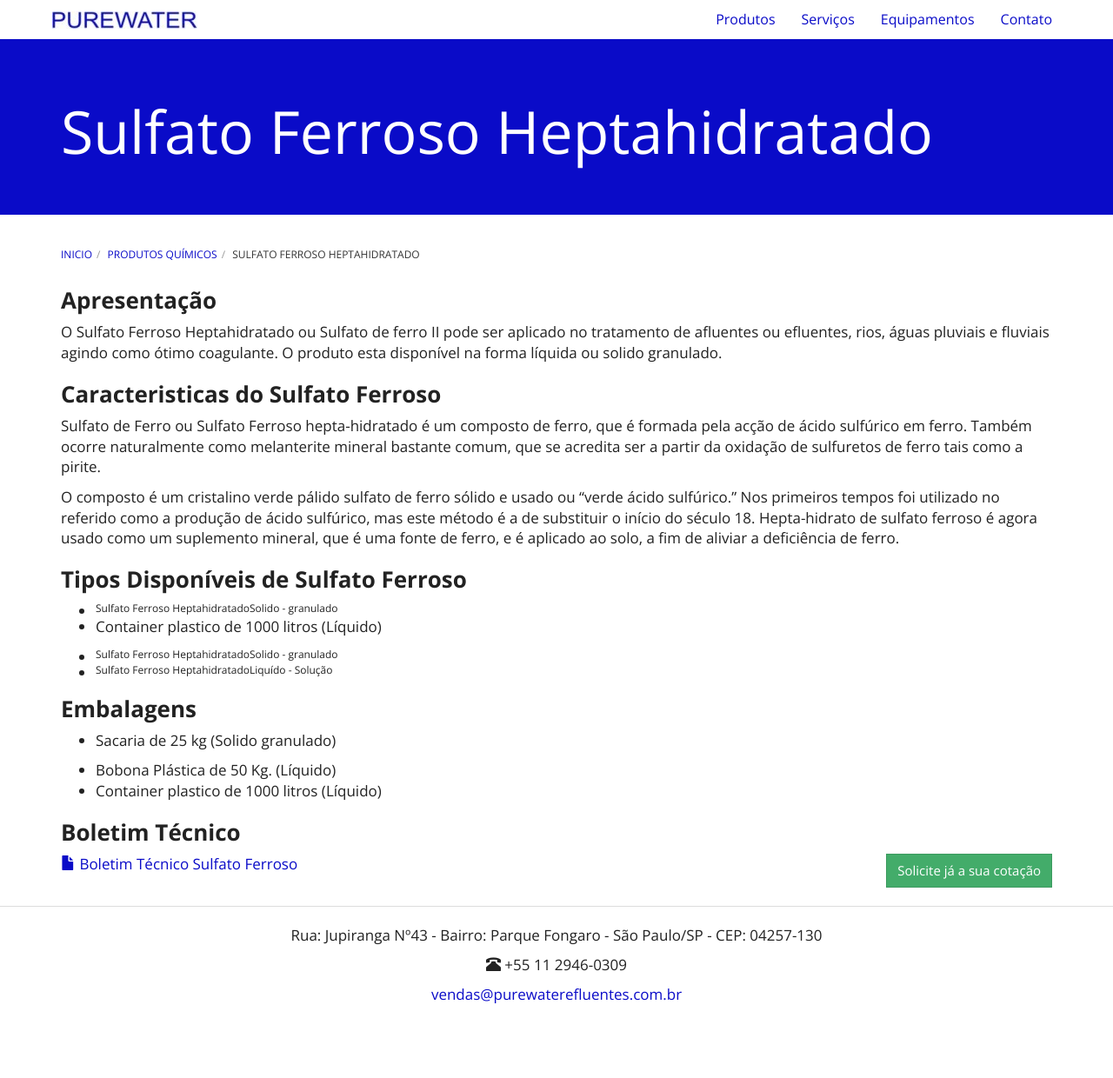
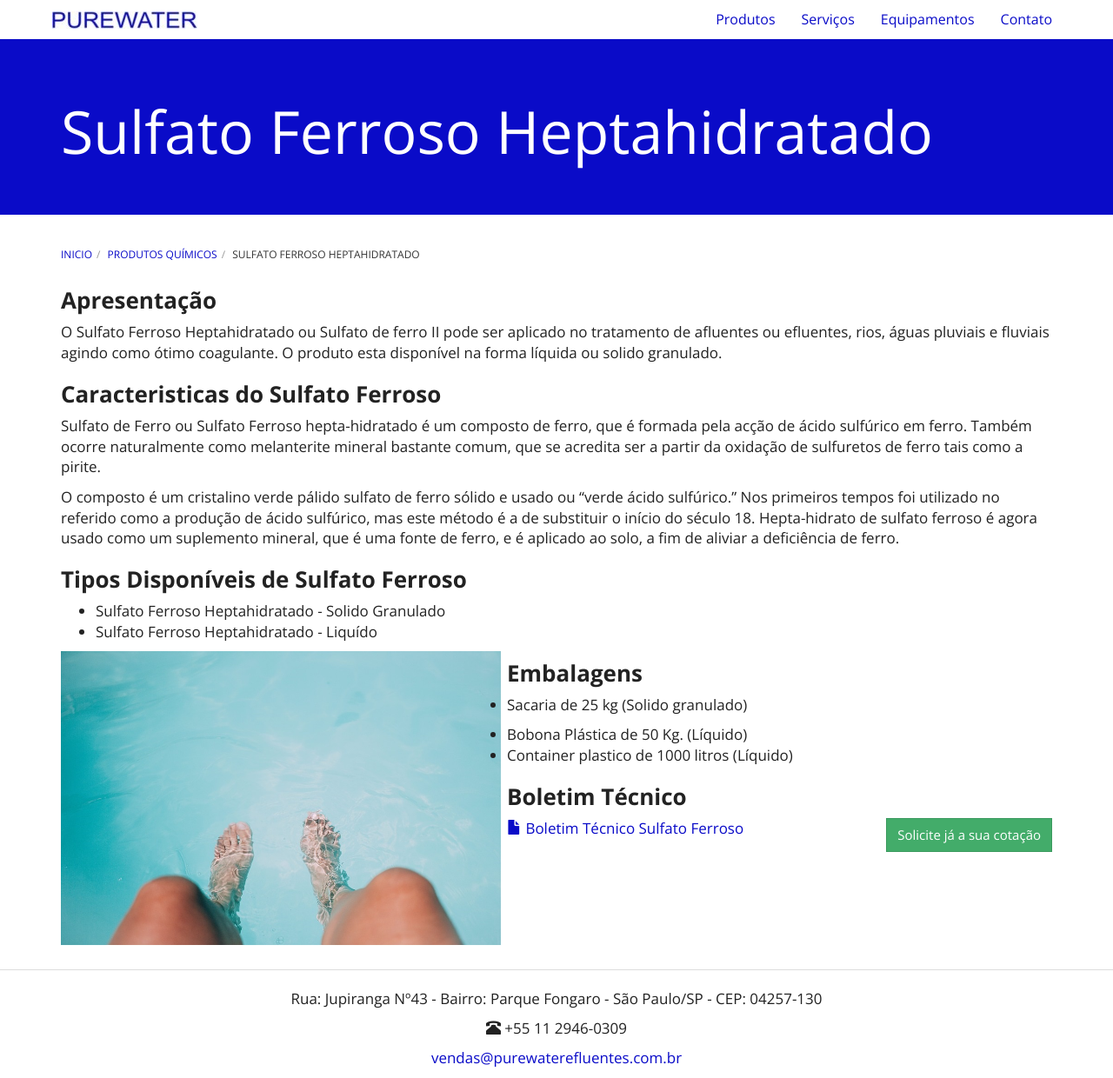
Before and after one commit to purewaterefluentes/purewaterefluentes.github.io, a Jekyll site: the page built from produtos/sulfato-ferroso.md, in a window 1280 px wide and 1240 px high. Shown: the whole window at 87% size. Built offline with Jekyll 4.4.1, drawn with Linux system fonts in a browser that asks for light colours; nearby versions of some CDN libraries; library files that are not in the unit come from our copies.

Commit message:
Update sulfato-ferroso.md

```diff
--- a/produtos/sulfato-ferroso.md
+++ b/produtos/sulfato-ferroso.md
@@ -18,11 +18,11 @@ O composto é um cristalino verde pálido sulfato de ferro sólido e usado ou "v
 
 ### **Tipos Disponíveis de Sulfato Ferroso**
 
-- Sulfato Ferroso Heptahidratado | Solido - granulado
-- Container plastico de 1000 litros (Líquido)
+- Sulfato Ferroso Heptahidratado - Solido Granulado
+- Sulfato Ferroso Heptahidratado - Liquído
 
-- Sulfato Ferroso Heptahidratado | Solido - granulado
-- Sulfato Ferroso Heptahidratado | Liquído - Solução
+
+<img class="img-responsive pull-left" style="max-width: 45%;" src="../../website/images/piscina agua.jpg" alt="Clarificante para piscina">
 
 
 ### **Embalagens**
```
